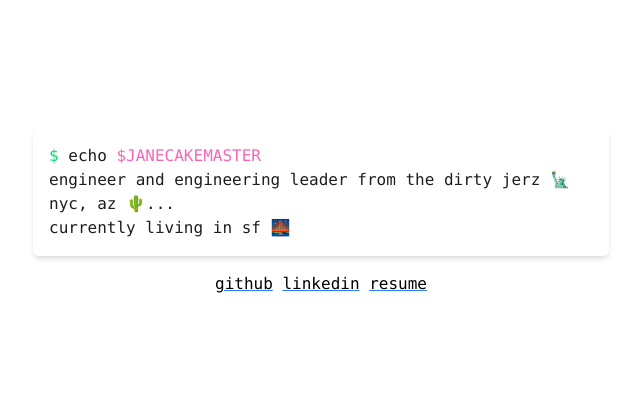
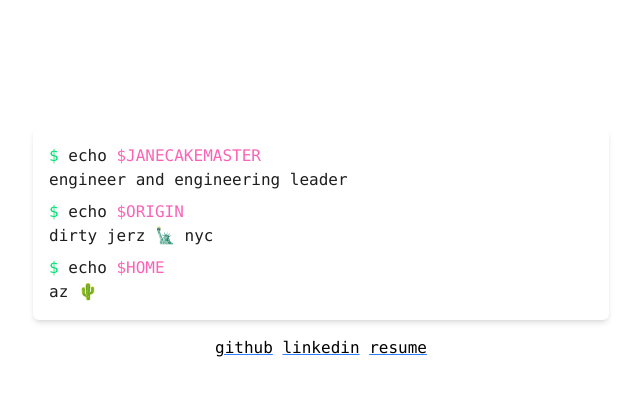
Before and after one commit to janecakemaster/janecakemaster.github.io, a React (Vite) app: page / in a window 1280 px wide. Shown: the top 396 px of the page, without its empty margins (319-959 px from the left). Built offline with nearby package versions, Linux system fonts and the light colour scheme.

Commit message:
other echos

```diff
--- a/src/App.tsx
+++ b/src/App.tsx
@@ -10,8 +10,8 @@ function App() {
 
   return (
     <div className="grid min-h-screen font-mono">
-      <main className="justify-self-center self-start pt-24">
-        <div className="w-[36rem] text-left rounded-md p-4 bg-white text-[#1e1e1e] dark:bg-[#1e1e1e] dark:text-[#f1f1f1] shadow-md shadow-[#000000]/10">
+      <main className="w-full max-w-[36rem] justify-self-center self-start pt-24">
+        <div className="w-full text-left rounded-md p-4 bg-white text-[#1e1e1e] dark:bg-[#1e1e1e] dark:text-[#f1f1f1] shadow-md shadow-[#000000]/10">
           <Home />
         </div>
         <div className="text-left place-self-center pt-4">
--- a/src/Home/index.tsx
+++ b/src/Home/index.tsx
@@ -6,8 +6,15 @@ function Home() {
       <p>
         <Prompt /> echo <span className="text-pink-400">$JANECAKEMASTER</span>
       </p>
-      <p>engineer and engineering leader from the dirty jerz 🗽 nyc, az 🌵...</p>
-      <p>currently living in sf 🌉</p>
+      <p>engineer and engineering leader</p>
+      <p className="pt-2">
+        <Prompt /> echo <span className="text-pink-400">$ORIGIN</span>
+      </p>
+      <p>dirty jerz 🗽 nyc</p>
+      <p className="pt-2">
+        <Prompt /> echo <span className="text-pink-400">$HOME</span>
+      </p>
+      <p>az 🌵</p>
     </>
   );
 }
```
